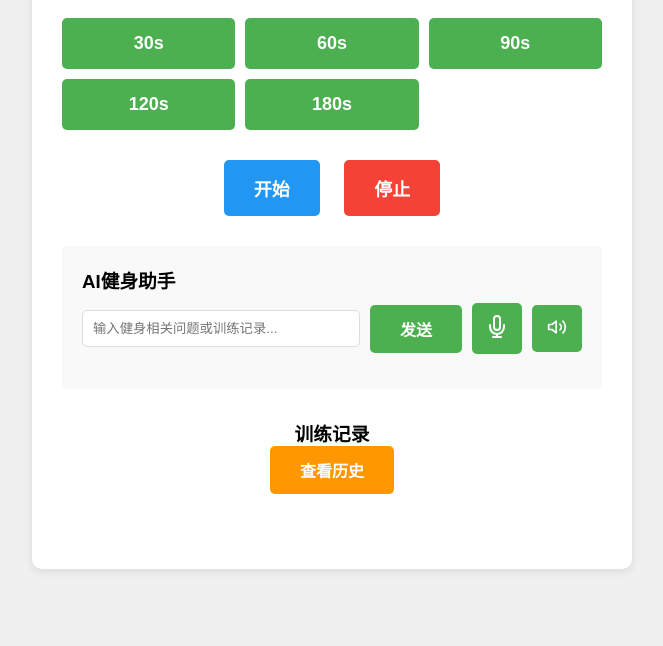
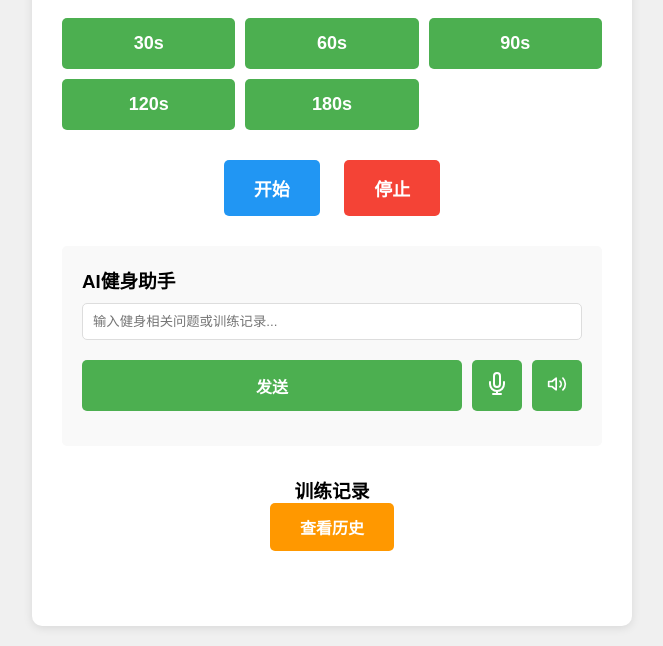
Before and after one commit to vitoji/fitness-rest-timer, a website: page index.html in a window 1280 px wide. Shown: the part 238-884 px from the top of the page, without its empty margins (308-971 px from the left). Before the commit the page ends 827 px from the top, so only its background shows below. Drawn offline with Linux system fonts and the light colour scheme.

Commit message:
feat: 测试代码
Co-authored-by: traeagent <traeagent@users.noreply.github.com>

```diff
--- a/index.html
+++ b/index.html
@@ -315,13 +315,18 @@
         <div class="ai-section">
             <h3>AI健身助手</h3>
             <div id="aiMessages"></div>
-            <div style="display: flex; gap: 10px; align-items: center; margin-bottom: 15px;">
-                <input type="text" class="ai-input" id="aiInput" placeholder="输入健身相关问题或训练记录..." style="flex: 1;">
-                <button class="ai-submit" id="aiSubmit" style="padding: 12px 30px; font-size: 16px; font-weight: bold;">发送</button>
-                <button class="ai-submit" id="voiceInputBtn" title="语音输入" style="padding: 12px; min-width: 50px;"><svg xmlns="http://www.w3.org/2000/svg" width="24" height="24" viewBox="0 0 24 24" fill="none" stroke="currentColor" stroke-width="2" stroke-linecap="round" stroke-linejoin="round"><path d="M12 1a3 3 0 0 0-3 3v8a3 3 0 0 0 6 0V4a3 3 0 0 0-3-3z"></path><path d="M19 10v2a7 7 0 0 1-14 0v-2"></path><line x1="12" y1="19" x2="12" y2="22"></line><line x1="8" y1="22" x2="16" y2="22"></line></svg></button>
-                <button class="ai-submit" id="voiceOutputBtn" title="语音朗读" style="padding: 12px; min-width: 50px;">
-                    <svg xmlns="http://www.w3.org/2000/svg" width="20" height="20" viewBox="0 0 24 24" fill="none" stroke="currentColor" stroke-width="2" stroke-linecap="round" stroke-linejoin="round"><polygon points="11 5 6 9 2 9 2 15 6 15 11 19 11 5"></polygon><path d="M15.54 8.46a5 5 0 0 1 0 7.07"></path><path d="M19.07 4.93a10 10 0 0 1 0 14.14"></path></svg>
-                </button>
+            <!-- 输入区域 - 响应式设计 -->
+            <div style="margin-bottom: 15px;">
+                <!-- 输入框单独一行 -->
+                <input type="text" class="ai-input" id="aiInput" placeholder="输入健身相关问题或训练记录..." style="width: 100%; margin-bottom: 10px;">
+                <!-- 按钮放在第二行 -->
+                <div style="display: flex; gap: 10px; justify-content: center;">
+                    <button class="ai-submit" id="aiSubmit" style="padding: 12px 30px; font-size: 16px; font-weight: bold; flex: 1;">发送</button>
+                    <button class="ai-submit" id="voiceInputBtn" title="语音输入" style="padding: 12px; min-width: 50px;"><svg xmlns="http://www.w3.org/2000/svg" width="24" height="24" viewBox="0 0 24 24" fill="none" stroke="currentColor" stroke-width="2" stroke-linecap="round" stroke-linejoin="round"><path d="M12 1a3 3 0 0 0-3 3v8a3 3 0 0 0 6 0V4a3 3 0 0 0-3-3z"></path><path d="M19 10v2a7 7 0 0 1-14 0v-2"></path><line x1="12" y1="19" x2="12" y2="22"></line><line x1="8" y1="22" x2="16" y2="22"></line></svg></button>
+                    <button class="ai-submit" id="voiceOutputBtn" title="语音朗读" style="padding: 12px; min-width: 50px;">
+                        <svg xmlns="http://www.w3.org/2000/svg" width="20" height="20" viewBox="0 0 24 24" fill="none" stroke="currentColor" stroke-width="2" stroke-linecap="round" stroke-linejoin="round"><polygon points="11 5 6 9 2 9 2 15 6 15 11 19 11 5"></polygon><path d="M15.54 8.46a5 5 0 0 1 0 7.07"></path><path d="M19.07 4.93a10 10 0 0 1 0 14.14"></path></svg>
+                    </button>
+                </div>
             </div>
         </div>
 
```
